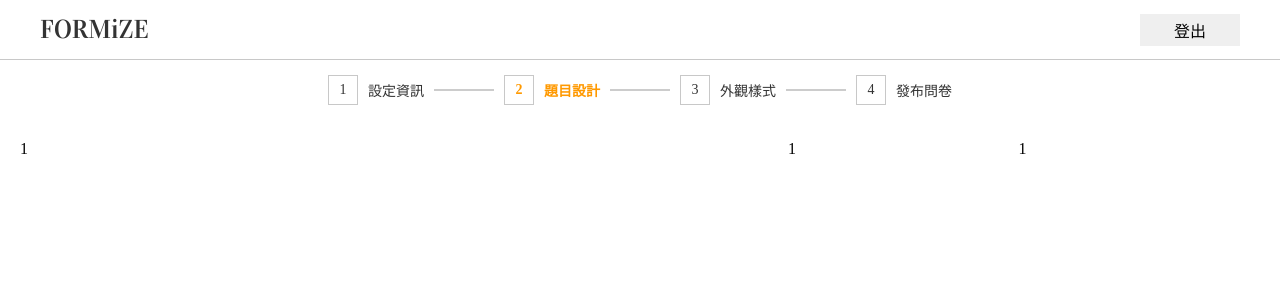
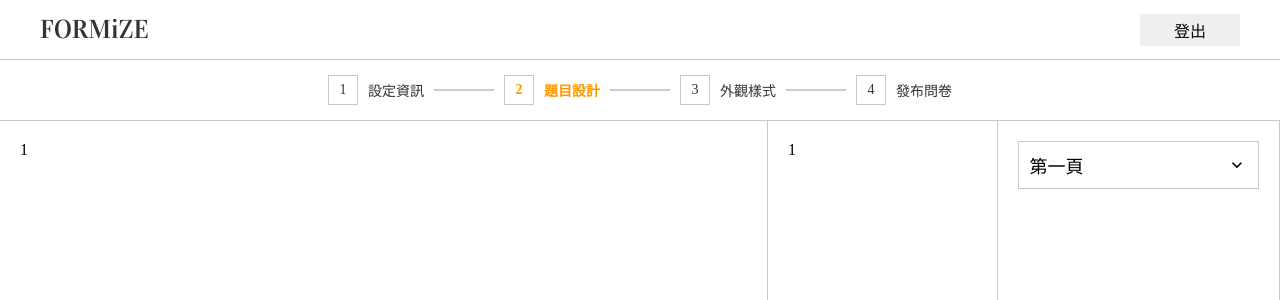
Before and after one commit to f0955710119/formize, a Next.js app: page /admin/new in a window 1280 px wide. Shown: the top 300 px of the page. Built offline with nearby package versions, Linux system fonts and the light colour scheme; a web font is replaced by a local one.

Commit message:
Add pagination and questions layout to question list

```diff
--- a/src/components/Admin/CreateForm/QuestionDesign/QuestionDesign.tsx
+++ b/src/components/Admin/CreateForm/QuestionDesign/QuestionDesign.tsx
@@ -8,6 +8,7 @@ const Layout = styled.main`
   width: 100%;
   display: flex;
   height: calc(100vh - 6rem - 6rem);
+  border-top: 1px solid #c8c8c8;
 `;
 
 interface QuestionDesignProps {
--- /dev/null
+++ b/src/components/Admin/CreateForm/QuestionDesign/QuestionsList/CreatedQuestion.tsx
@@ -0,0 +1,85 @@
+import { FC } from "react";
+import styled from "styled-components";
+
+interface QuestionWrapperProps {
+  isExpanded: boolean;
+}
+
+const QuestionWrapper = styled.div<QuestionWrapperProps>`
+  display: flex;
+  flex-wrap: wrap;
+  align-items: center;
+  padding: 0.4rem 1rem;
+  width: 80%;
+  border: 1px solid #c8c8c8;
+  /* height: ${({ isExpanded }: QuestionWrapperProps) =>
+    isExpanded ? "auto" : "0px"};
+  opacity: ${({ isExpanded }: QuestionWrapperProps) =>
+    isExpanded ? "1" : "0"};
+  visibility: ${({ isExpanded }: QuestionWrapperProps) =>
+    isExpanded ? "visible" : "hidden"};
+  transition: opacity 0.3s, height 0.3s; */
+`;
+
+const Title = styled.div`
+  font-size: 1.8rem;
+  width: 90%;
+  margin-bottom: 0.5rem;
+`;
+
+interface DefaultIconProps {
+  readonly color: string;
+}
+
+const DefaultIcon = styled.div<DefaultIconProps>`
+  width: 10%;
+  height: 2.4rem;
+  background-color: ${(props: DefaultIconProps) => {
+    switch (props.color) {
+      case "0": {
+        return "red";
+      }
+      case "6": {
+        return "orange";
+      }
+      case "3": {
+        return "yellow";
+      }
+    }
+  }};
+`;
+
+const Note = styled.div`
+  width: 100%;
+  font-size: 1.4rem;
+  color: #aaa;
+`;
+
+interface CreatedQuestionProps {
+  title: string;
+  note: string;
+  questionType: number;
+  isExpanded: boolean;
+}
+
+const CreatedQuestion: FC<CreatedQuestionProps> = ({
+  title,
+  note,
+  questionType,
+  isExpanded,
+}: CreatedQuestionProps) => {
+  return (
+    <QuestionWrapper isExpanded={isExpanded}>
+      <Title>{title}</Title>
+      {/* BUG: 帶入數字TYPE會報錯，但改文字就可以，為何 */}
+      <DefaultIcon color={"" + questionType} />
+      <Note>{note}</Note>
+    </QuestionWrapper>
+  );
+};
+
+export default CreatedQuestion;
+
+{
+  /* <ExpandMoreIcon sx={{ width: "10%", height: "2rem" }} /> */
+}
--- /dev/null
+++ b/src/components/Admin/CreateForm/QuestionDesign/QuestionsList/QuestionPage.tsx
@@ -0,0 +1,63 @@
+import { FC, ReactNode, useState } from "react";
+import styled from "styled-components";
+import ExpandMoreIcon from "@mui/icons-material/ExpandMore";
+
+const PageWrapper = styled.div`
+  display: flex;
+
+  flex-direction: column;
+  align-items: center;
+  padding: 1rem;
+  width: 100%;
+  border: 1px solid #c8c8c8;
+`;
+
+const TitleWrapper = styled.div`
+  display: flex;
+  align-items: center;
+  width: 100%;
+  /* margin-bottom: 1rem; */
+`;
+
+const Title = styled.div`
+  font-size: 1.8rem;
+  width: 90%;
+`;
+
+interface QuestionPageProps {
+  title: string;
+  children: ReactNode;
+  isExpanded: boolean;
+  setIsExpanded: (isExpand: boolean) => void;
+}
+
+const QuestionPage: FC<QuestionPageProps> = ({
+  title,
+  children,
+  isExpanded,
+  setIsExpanded,
+}: QuestionPageProps) => {
+  return (
+    <PageWrapper>
+      <TitleWrapper>
+        <Title>{title}</Title>
+        {!isExpanded && (
+          <ExpandMoreIcon
+            sx={{ width: "10%", height: "2rem" }}
+            // BUG: 該怎麼使用prevState
+            onClick={() => setIsExpanded(true)}
+          />
+        )}
+        {isExpanded && (
+          <ExpandMoreIcon
+            sx={{ width: "10%", height: "2rem", transform: "rotate(-180deg)" }}
+            onClick={() => setIsExpanded(false)}
+          />
+        )}
+      </TitleWrapper>
+      {isExpanded && children}
+    </PageWrapper>
+  );
+};
+
+export default QuestionPage;
--- a/src/components/Admin/CreateForm/QuestionDesign/QuestionsList/QuestionsList.tsx
+++ b/src/components/Admin/CreateForm/QuestionDesign/QuestionsList/QuestionsList.tsx
@@ -1,13 +1,80 @@
-import { FC } from "react";
+import { FC, useState } from "react";
 import styled from "styled-components";
+import DeleteSharpIcon from "@mui/icons-material/DeleteSharp";
 import Layout from "../UI/Layout";
+import CreatedQuestion from "./CreatedQuestion";
+import QuestionPage from "./QuestionPage";
+
+interface QuestionList {
+  title: string;
+  note: string;
+  questionType: number;
+}
+// BUG: 要去想怎麼做數值對照的轉換( 寫 switch function 匯出對應的中文字) + 設定 config 轉換
+const defaultQuestionList: QuestionList[] = [
+  { title: "1.您的姓名?", note: "有關係就沒關係", questionType: 0 },
+  { title: "2.您的年齡?", note: "有關係就沒關係", questionType: 6 },
+  { title: "3.通勤方式?", note: "有關係就沒關係", questionType: 3 },
+];
 
 const ListLayout = styled(Layout)`
   width: 22%;
+
+  &::-webkit-scrollbar-track {
+    background-color: #ccc;
+  }
+
+  &::-webkit-scrollbar {
+    width: 1rem;
+    background-color: #f5f5f5;
+  }
+
+  &::-webkit-scrollbar-thumb {
+    background-color: #f90;
+    background-image: -webkit-linear-gradient(
+      45deg,
+      rgba(255, 255, 255, 0.2) 25%,
+      transparent 25%,
+      transparent 50%,
+      rgba(255, 255, 255, 0.2) 50%,
+      rgba(255, 255, 255, 0.2) 75%,
+      transparent 75%,
+      transparent
+    );
+  }
+`;
+
+const CreatedQuestionWrapper = styled.div`
+  display: flex;
+  align-items: center;
+  width: 100%;
+  margin-top: 2rem;
 `;
 
 const QuestionsList: FC = () => {
-  return <ListLayout>1</ListLayout>;
+  const [isExpanded, setIsExpanded] = useState<boolean>(false);
+  return (
+    <ListLayout>
+      <QuestionPage
+        title={"第一頁"}
+        isExpanded={isExpanded}
+        setIsExpanded={setIsExpanded}
+      >
+        {defaultQuestionList.map((list, i) => (
+          <CreatedQuestionWrapper>
+            <DeleteSharpIcon key={i} sx={{ width: "20%", height: "2rem" }} />
+            <CreatedQuestion
+              key={i}
+              title={list.title}
+              note={list.note}
+              questionType={list.questionType}
+              isExpanded={isExpanded}
+            />
+          </CreatedQuestionWrapper>
+        ))}
+      </QuestionPage>
+    </ListLayout>
+  );
 };
 
 export default QuestionsList;
--- a/src/components/Admin/CreateForm/QuestionDesign/UI/Layout.tsx
+++ b/src/components/Admin/CreateForm/QuestionDesign/UI/Layout.tsx
@@ -3,6 +3,7 @@ import styled from "styled-components";
 const Layout = styled.div`
   padding: 2rem;
   height: 100%;
+  border-right: 1px solid #c8c8c8;
 `;
 
 export default Layout;
```
